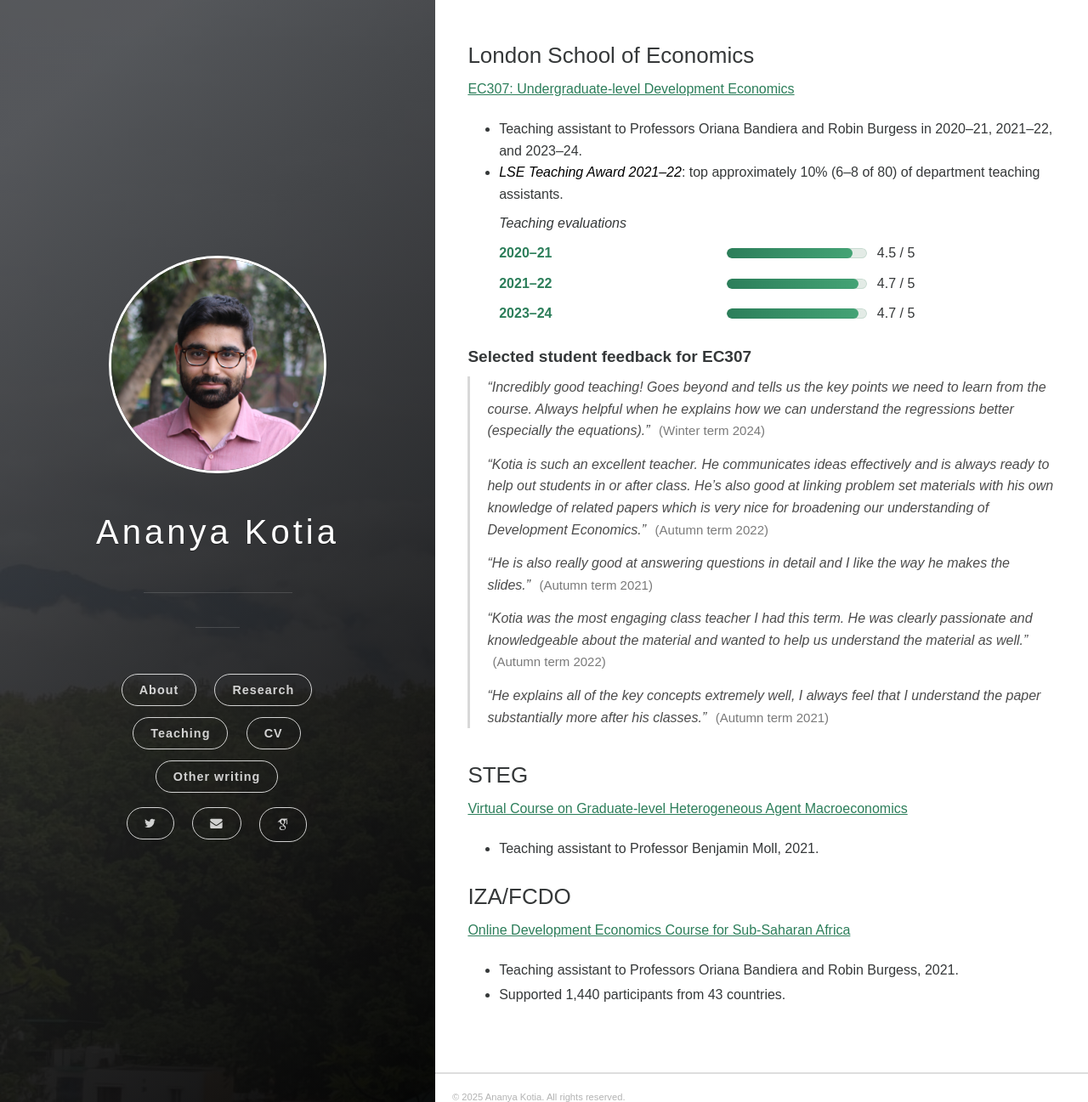
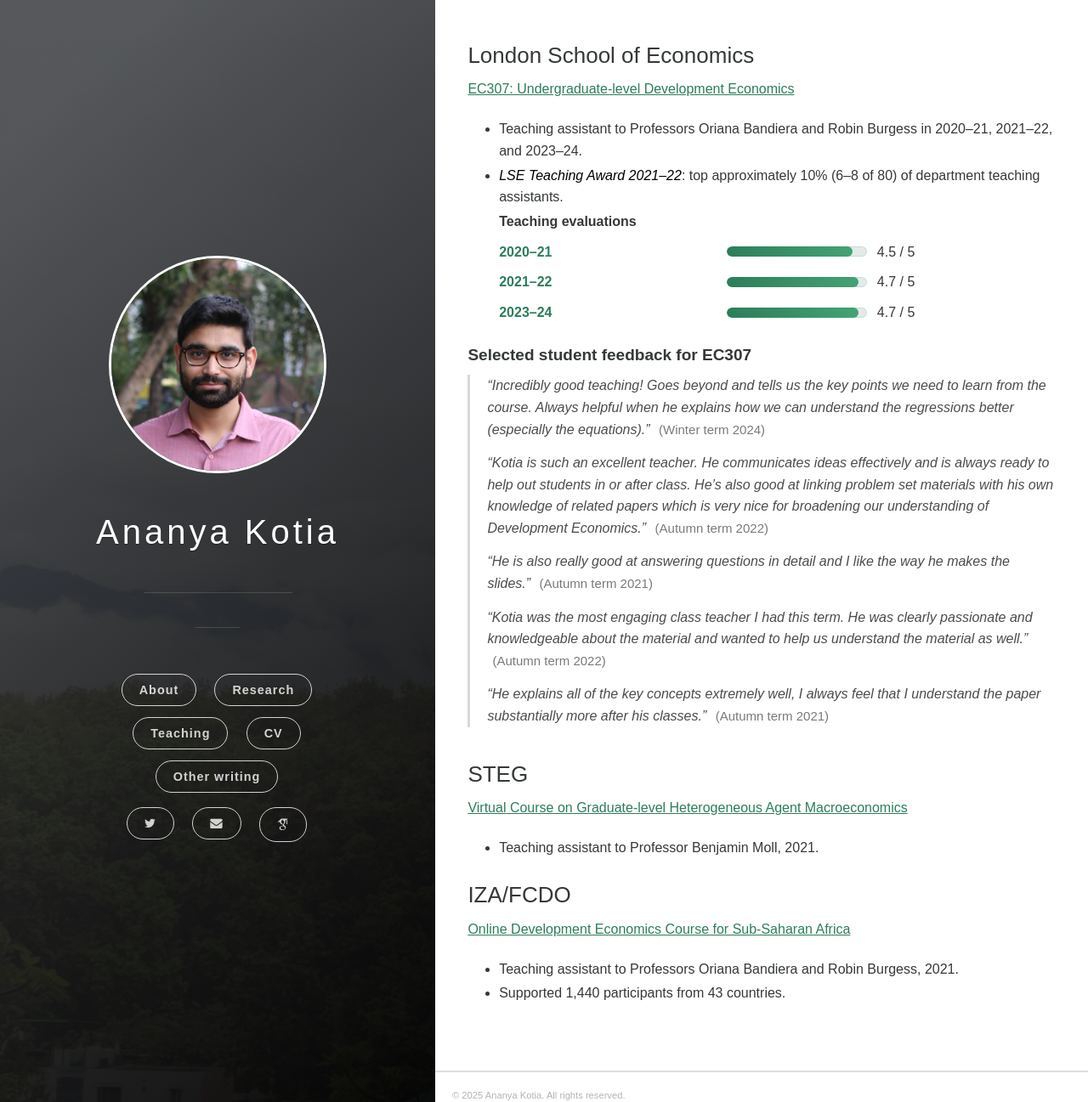
Before and after one commit to ananyakotia/ananyakotia.github.io, a Jekyll site: the page built from pages/teaching.markdown, in a window 1280 px wide and 1297 px high. Shown: the whole window at 85% size. Built offline with Jekyll 4.4.1, drawn with Linux system fonts in a browser that asks for light colours; some web fonts are replaced.

Commit message:
Update teaching.markdown

```diff
--- a/pages/teaching.markdown
+++ b/pages/teaching.markdown
@@ -10,12 +10,11 @@ permalink: /teaching/
 ### London School of Economics
 
 <a href="https://www.lse.ac.uk/resources/calendar2025-2026/courseGuides/EC/2025_EC307.htm" style="color:#2c7e5a;font-weight: 500;" target="_blank" rel="noopener"><u>EC307: Undergraduate-level Development Economics</u></a>
-<ul class="no-bullets teaching-details">
+<ul class="teaching-details">
   <li>Teaching assistant to Professors Oriana Bandiera and Robin Burgess in 2020–21, 2021–22, and 2023–24.</li>
   <li><em><a href="https://info.lse.ac.uk/staff/divisions/Eden-Centre/Education-awards/LSE-Class-Teacher-Awards" target="_blank" rel="noopener">LSE Teaching Award 2021–22</a></em>: top approximately 10% (6–8 of 80) of department teaching assistants.</li>
- <div style="height:8px;font-size:8px;">&nbsp;</div>
   <li class="teaching-evaluations">
-    <span class="evaluation-label"><em>Teaching evaluations</em></span>
+    <strong class="evaluation-label">Teaching evaluations</strong>
     <div class="evaluation-bars">
       <div class="evaluation-entry">
         <span class="evaluation-year">2020–21</span>
```
